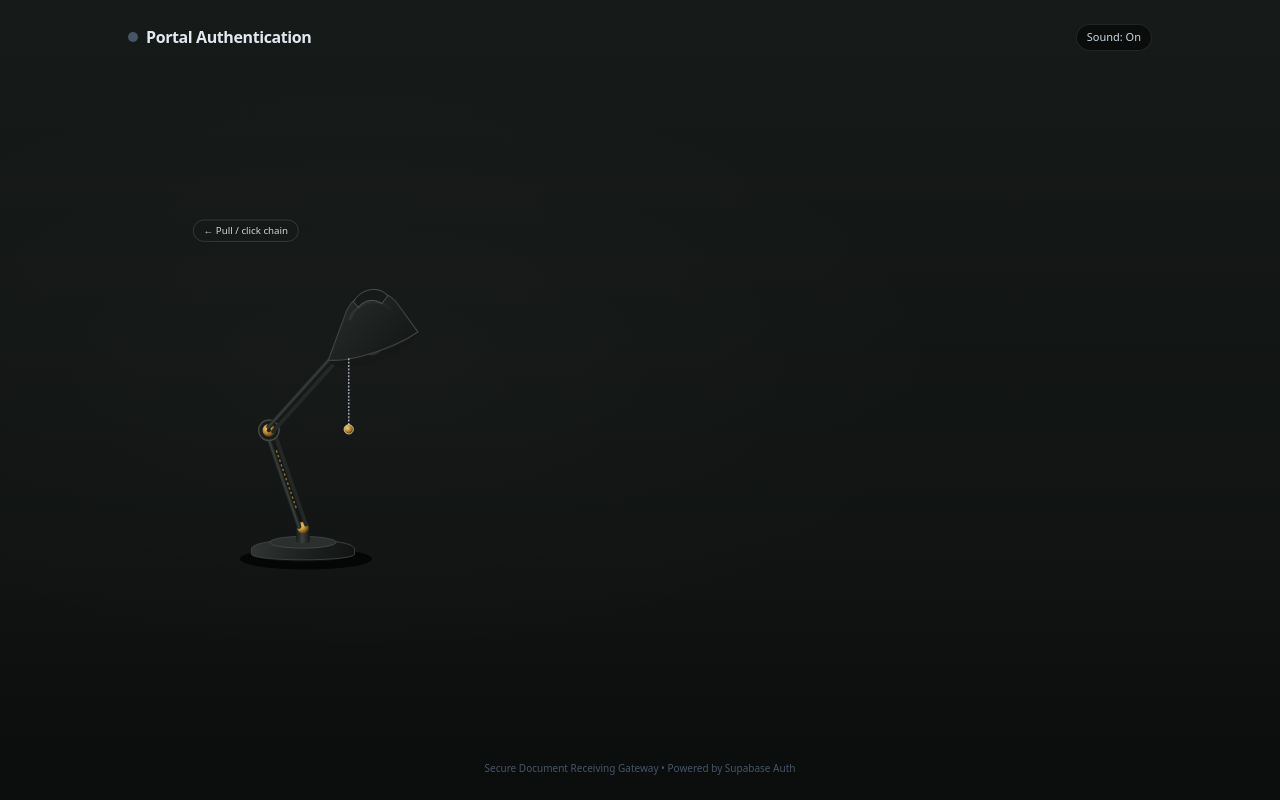
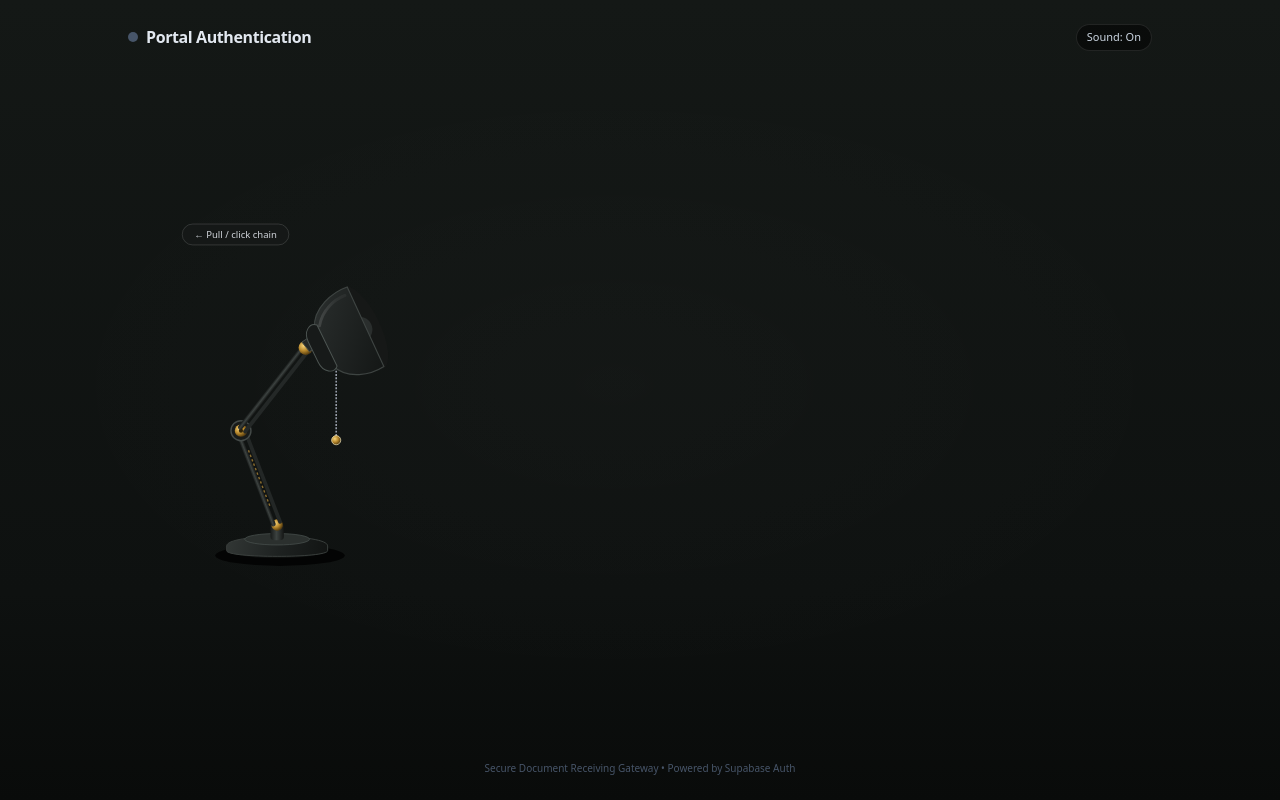
Before and after one commit to alfriephmc-lang/sigpad, a plain HTML site: page index.html in a window 1280 px wide. Drawn offline with nearby package versions, Linux system fonts and the light colour scheme.

Commit message:
Update index.html

```diff
--- a/index.html
+++ b/index.html
@@ -12,12 +12,13 @@
     :root {
       --accent: #f5b041;
       --accent-soft: rgba(245, 176, 65, 0.22);
-      --accent-glow: rgba(245, 176, 65, 0.35);
+      --accent-beam: rgba(245, 176, 65, 0.28);
+      --accent-card-sheen: rgba(245, 176, 65, 0.16);
       --accent-text: #111315;
     }
 
     body {
-      background-color: #111413;
+      background-color: #0e1110;
       color: #f8fafc;
       font-family: system-ui, -apple-system, BlinkMacSystemFont, 'Segoe UI', Roboto, Oxygen, Ubuntu, Cantarell, sans-serif;
       touch-action: manipulation;
@@ -27,8 +28,8 @@
     /* Room wall & floor surface */
     .room-stage {
       background:
-        radial-gradient(ellipse 70% 55% at 28% 46%, var(--wall-light, rgba(255,255,255,0.02)) 0%, transparent 70%),
-        linear-gradient(180deg, #161a18 0%, #101312 72%, #0b0d0c 100%);
+        radial-gradient(ellipse 65% 55% at 48% 48%, var(--wall-light, rgba(255,255,255,0.015)) 0%, transparent 72%),
+        linear-gradient(180deg, #141816 0%, #0e1110 74%, #090b0a 100%);
       transition: background 0.6s ease;
     }
 
@@ -49,14 +50,13 @@
     /* Login card hidden until lamp is turned on */
     .login-card-shell {
       opacity: 0;
-      transform: translateY(18px) scale(0.96);
+      transform: translateY(16px) scale(0.96);
       pointer-events: none;
       filter: blur(4px);
       transition:
         opacity 0.55s cubic-bezier(0.22, 1, 0.36, 1),
         transform 0.55s cubic-bezier(0.22, 1, 0.36, 1),
-        filter 0.45s ease,
-        box-shadow 0.6s ease;
+        filter 0.45s ease;
     }
 
     body.lamp-on .login-card-shell {
@@ -66,14 +66,43 @@
       filter: blur(0);
     }
 
+    /* Card illuminated directly by the lamp beam from the left */
     .glass-card {
-      background: linear-gradient(180deg, rgba(28, 30, 32, 0.94) 0%, rgba(20, 22, 24, 0.97) 100%);
+      position: relative;
+      overflow: hidden;
+      background: linear-gradient(135deg, rgba(32, 34, 36, 0.94) 0%, rgba(19, 21, 23, 0.98) 100%);
       backdrop-filter: blur(16px);
       -webkit-backdrop-filter: blur(16px);
       border: 1px solid rgba(255, 255, 255, 0.08);
+      border-left: 1px solid rgba(255, 255, 255, 0.14);
       box-shadow:
-        0 25px 60px rgba(0, 0, 0, 0.75),
-        0 0 40px var(--accent-soft);
+        0 28px 65px rgba(0, 0, 0, 0.82),
+        -12px 0 45px var(--accent-soft);
+      transition: box-shadow 0.6s ease, border-color 0.6s ease;
+    }
+
+    body.lamp-on .glass-card {
+      border-left-color: var(--accent-beam);
+    }
+
+    /* Light wash hitting the card's left & center surface */
+    .glass-card::before {
+      content: "";
+      position: absolute;
+      inset: 0;
+      background: radial-gradient(
+        circle at -10% 35%,
+        var(--accent-card-sheen) 0%,
+        rgba(255, 255, 255, 0.03) 45%,
+        transparent 75%
+      );
+      opacity: 0;
+      pointer-events: none;
+      transition: opacity 0.6s ease;
+    }
+
+    body.lamp-on .glass-card::before {
+      opacity: 1;
     }
 
     .accent-btn {
@@ -141,39 +170,39 @@
   </header>
 
   <!-- ================= VIEW 1: LOGIN STAGE ================= -->
-  <section id="loginView" class="w-full max-w-5xl mx-auto my-auto z-10">
-    <div class="grid grid-cols-1 md:grid-cols-12 gap-4 md:gap-8 items-center">
+  <section id="loginView" class="w-full max-w-5xl mx-auto my-auto z-10 relative">
+    <div class="grid grid-cols-1 md:grid-cols-12 gap-2 md:gap-4 items-center">
 
-      <!-- Realistic Articulated Desk Lamp with Pull Chain -->
-      <div class="md:col-span-6 flex flex-col items-center justify-center relative select-none">
-        <svg id="lampSvg" class="w-full max-w-[330px] sm:max-w-[370px] h-auto overflow-visible" viewBox="0 0 380 390" fill="none" xmlns="http://www.w3.org/2000/svg">
+      <!-- Realistic Articulated Desk Lamp Aimed at the Login Card -->
+      <div class="md:col-span-6 flex flex-col items-center justify-center relative select-none z-10">
+        <svg id="lampSvg" class="w-full max-w-[350px] sm:max-w-[400px] h-auto overflow-visible" viewBox="0 0 420 390" fill="none" xmlns="http://www.w3.org/2000/svg">
           <defs>
             <!-- Metallic Shade Gradient -->
-            <linearGradient id="shadeMetal" x1="125" y1="55" x2="235" y2="155" gradientUnits="userSpaceOnUse">
-              <stop offset="0%" stop-color="#3c4240" />
-              <stop offset="35%" stop-color="#232726" />
+            <linearGradient id="shadeMetal" x1="120" y1="60" x2="230" y2="165" gradientUnits="userSpaceOnUse">
+              <stop offset="0%" stop-color="#434947" />
+              <stop offset="35%" stop-color="#252928" />
               <stop offset="85%" stop-color="#141716" />
-              <stop offset="100%" stop-color="#0d0f0e" />
+              <stop offset="100%" stop-color="#0c0e0d" />
             </linearGradient>
 
             <!-- Specular Rim Highlight on Shade -->
-            <linearGradient id="shadeRim" x1="130" y1="62" x2="220" y2="120" gradientUnits="userSpaceOnUse">
-              <stop offset="0%" stop-color="rgba(255,255,255,0.28)" />
-              <stop offset="50%" stop-color="rgba(255,255,255,0.04)" />
+            <linearGradient id="shadeRim" x1="125" y1="65" x2="215" y2="120" gradientUnits="userSpaceOnUse">
+              <stop offset="0%" stop-color="rgba(255,255,255,0.32)" />
+              <stop offset="55%" stop-color="rgba(255,255,255,0.05)" />
               <stop offset="100%" stop-color="rgba(255,255,255,0)" />
             </linearGradient>
 
             <!-- Inner Shade Reflector (tinted dynamically) -->
             <radialGradient id="innerReflector" cx="50%" cy="45%" r="55%">
-              <stop offset="0%" stop-color="#ffffff" stop-opacity="0.95" />
-              <stop offset="45%" id="innerStopMid" stop-color="#f5b041" stop-opacity="0.85" />
+              <stop offset="0%" stop-color="#ffffff" stop-opacity="0.98" />
+              <stop offset="45%" id="innerStopMid" stop-color="#f5b041" stop-opacity="0.90" />
               <stop offset="100%" id="innerStopEdge" stop-color="#78350f" stop-opacity="0.95" />
             </radialGradient>
 
             <!-- Metallic Arm Gradient -->
             <linearGradient id="armMetal" x1="0" y1="0" x2="1" y2="0">
               <stop offset="0%" stop-color="#181b1a" />
-              <stop offset="45%" stop-color="#3a403e" />
+              <stop offset="45%" stop-color="#3c4240" />
               <stop offset="100%" stop-color="#141615" />
             </linearGradient>
 
@@ -185,28 +214,28 @@
             </radialGradient>
 
             <!-- Weighted Base Gradient -->
-            <linearGradient id="baseMetal" x1="55" y1="322" x2="175" y2="352" gradientUnits="userSpaceOnUse">
+            <linearGradient id="baseMetal" x1="45" y1="322" x2="165" y2="352" gradientUnits="userSpaceOnUse">
               <stop offset="0%" stop-color="#343937" />
               <stop offset="50%" stop-color="#1e2221" />
               <stop offset="100%" stop-color="#0f1110" />
             </linearGradient>
 
-            <!-- Volumetric Spotlight Cone -->
-            <linearGradient id="beamGrad" x1="185" y1="130" x2="235" y2="355" gradientUnits="userSpaceOnUse">
-              <stop offset="0%" id="beamStopTop" stop-color="#f5b041" stop-opacity="0.46" />
-              <stop offset="55%" id="beamStopMid" stop-color="#f5b041" stop-opacity="0.14" />
+            <!-- Angled Volumetric Spotlight Cone Aimed Right Toward Login Card -->
+            <linearGradient id="beamGrad" x1="185" y1="115" x2="520" y2="235" gradientUnits="userSpaceOnUse">
+              <stop offset="0%" id="beamStopTop" stop-color="#f5b041" stop-opacity="0.52" />
+              <stop offset="48%" id="beamStopMid" stop-color="#f5b041" stop-opacity="0.20" />
               <stop offset="100%" id="beamStopBot" stop-color="#f5b041" stop-opacity="0" />
             </linearGradient>
 
             <!-- Desk Surface Light Pool -->
             <radialGradient id="floorPoolGrad" cx="50%" cy="50%" r="50%">
-              <stop offset="0%" id="poolStopCenter" stop-color="#f5b041" stop-opacity="0.34" />
-              <stop offset="65%" id="poolStopMid" stop-color="#f5b041" stop-opacity="0.10" />
+              <stop offset="0%" id="poolStopCenter" stop-color="#f5b041" stop-opacity="0.26" />
+              <stop offset="65%" id="poolStopMid" stop-color="#f5b041" stop-opacity="0.08" />
               <stop offset="100%" stop-color="#f5b041" stop-opacity="0" />
             </radialGradient>
 
-            <filter id="softGlow" x="-40%" y="-40%" width="180%" height="180%">
-              <feGaussianBlur stdDeviation="8" result="blur" />
+            <filter id="softGlow" x="-45%" y="-45%" width="190%" height="190%">
+              <feGaussianBlur stdDeviation="9" result="blur" />
               <feMerge>
                 <feMergeNode in="blur" />
                 <feMergeNode in="SourceGraphic" />
@@ -215,106 +244,109 @@
           </defs>
 
           <!-- Desk Contact Shadow -->
-          <ellipse cx="118" cy="348" rx="68" ry="11" fill="rgba(0,0,0,0.75)" />
+          <ellipse cx="105" cy="348" rx="68" ry="11" fill="rgba(0,0,0,0.78)" />
 
-          <!-- Floor Light Pool (visible when ON) -->
-          <ellipse cx="222" cy="346" rx="125" ry="22" fill="url(#floorPoolGrad)" class="floor-pool" />
+          <!-- Subtle Desk Light Spill -->
+          <ellipse cx="265" cy="348" rx="145" ry="20" fill="url(#floorPoolGrad)" class="floor-pool" />
 
-          <!-- Volumetric Light Beam Cone (visible when ON) -->
-          <polygon points="142,145 232,115 348,348 112,348" fill="url(#beamGrad)" class="lamp-beam" />
+          <!-- Angled Volumetric Light Beam Illuminating the Login Card on the Right -->
+          <polygon points="175,152 218,86 560,25 560,365" fill="url(#beamGrad)" class="lamp-beam" />
 
           <!-- Lamp Base -->
-          <ellipse cx="115" cy="341" rx="54" ry="10" fill="#0d0f0e" />
-          <path d="M62 338 C62 325, 168 325, 168 338 L168 343 C168 351, 62 351, 62 343 Z" fill="url(#baseMetal)" stroke="#3b413f" stroke-width="1" />
-          <ellipse cx="115" cy="331" rx="34" ry="6" fill="#2b302e" stroke="#484f4d" stroke-width="0.8" />
+          <ellipse cx="102" cy="341" rx="54" ry="10" fill="#0d0f0e" />
+          <path d="M49 338 C49 325, 155 325, 155 338 L155 343 C155 351, 49 351, 49 343 Z" fill="url(#baseMetal)" stroke="#3b413f" stroke-width="1" />
+          <ellipse cx="102" cy="331" rx="34" ry="6" fill="#2b302e" stroke="#484f4d" stroke-width="0.8" />
           <!-- Base Pivot Stem -->
-          <rect x="108" y="314" width="14" height="18" rx="4" fill="url(#armMetal)" />
-          <circle cx="115" cy="316" r="6" fill="url(#brassJoint)" />
+          <rect x="95" y="314" width="14" height="18" rx="4" fill="url(#armMetal)" />
+          <circle cx="102" cy="316" r="6" fill="url(#brassJoint)" />
 
           <!-- Lower Articulated Arm -->
-          <g transform="rotate(-19 115 316)">
-            <rect x="109" y="210" width="5" height="106" rx="2.5" fill="url(#armMetal)" />
-            <rect x="117" y="210" width="4" height="106" rx="2" fill="#232726" />
+          <g transform="rotate(-21 102 316)">
+            <rect x="96" y="210" width="5" height="106" rx="2.5" fill="url(#armMetal)" />
+            <rect x="104" y="210" width="4" height="106" rx="2" fill="#232726" />
             <!-- Tension Spring Detail -->
-            <line x1="115" y1="232" x2="115" y2="296" stroke="#8a6c2e" stroke-width="1.5" stroke-dasharray="2.5 2.5" />
+            <line x1="102" y1="232" x2="102" y2="296" stroke="#8a6c2e" stroke-width="1.5" stroke-dasharray="2.5 2.5" />
           </g>
 
           <!-- Elbow Joint -->
-          <circle cx="80" cy="216" r="10.5" fill="#181b1a" stroke="#434947" stroke-width="1.5" />
-          <circle cx="80" cy="216" r="6.5" fill="url(#brassJoint)" />
-          <circle cx="80" cy="216" r="2.2" fill="#2d2108" />
+          <circle cx="64" cy="217" r="10.5" fill="#181b1a" stroke="#434947" stroke-width="1.5" />
+          <circle cx="64" cy="217" r="6.5" fill="url(#brassJoint)" />
+          <circle cx="64" cy="217" r="2.2" fill="#2d2108" />
 
           <!-- Upper Articulated Arm -->
-          <g transform="rotate(42 80 216)">
-            <rect x="75" y="106" width="5" height="110" rx="2.5" fill="url(#armMetal)" />
-            <rect x="82" y="106" width="4" height="110" rx="2" fill="#242827" />
+          <g transform="rotate(38 64 217)">
+            <rect x="59" y="107" width="5" height="110" rx="2.5" fill="url(#armMetal)" />
+            <rect x="66" y="107" width="4" height="110" rx="2" fill="#242827" />
           </g>
 
           <!-- Neck Socket & Swivel -->
-          <circle cx="153" cy="134" r="7.5" fill="url(#brassJoint)" />
-          <path d="M148 128 L166 106 L176 114 L158 136 Z" fill="#232726" stroke="#454c4a" stroke-width="1" />
+          <circle cx="132" cy="130" r="7.5" fill="url(#brassJoint)" />
+          <path d="M128 124 L152 108 L160 118 L136 134 Z" fill="#232726" stroke="#454c4a" stroke-width="1" />
 
-          <!-- Inner Shade Opening & Bulb -->
-          <ellipse cx="187" cy="130" rx="47" ry="16" transform="rotate(-18 187 130)" fill="#161817" />
-          <ellipse cx="187" cy="130" rx="44" ry="14" transform="rotate(-18 187 130)" fill="url(#innerReflector)" class="bulb-glow" />
+          <!-- Lamp Head Group Tilted Toward the Login Card -->
+          <g transform="rotate(-26 175 122)">
+            <!-- Inner Shade Opening & Reflector -->
+            <ellipse cx="196" cy="118" rx="18" ry="48" fill="#161817" />
+            <ellipse cx="196" cy="118" rx="15" ry="45" fill="url(#innerReflector)" class="bulb-glow" />
 
-          <!-- Glowing Bulb Sphere -->
-          <circle id="lampBulb" cx="185" cy="126" r="13" fill="#2a2e2d" />
-          <circle id="lampBulbLit" cx="185" cy="126" r="13" fill="#fff7ed" filter="url(#softGlow)" class="bulb-glow" />
+            <!-- Glowing Bulb Sphere -->
+            <circle id="lampBulb" cx="192" cy="118" r="13.5" fill="#2a2e2d" />
+            <circle id="lampBulbLit" cx="192" cy="118" r="13.5" fill="#fffbeb" filter="url(#softGlow)" class="bulb-glow" />
 
-          <!-- Outer Bell Lamp Shade -->
-          <path d="M158 98 C166 72, 198 66, 212 86 L233 115 C208 132, 165 146, 141 144 Z"
-            fill="url(#shadeMetal)" stroke="#3e4442" stroke-width="1.2" />
-          <!-- Top Cap -->
-          <path d="M167 84 C174 70, 194 67, 202 78 L196 86 C188 80, 177 82, 172 90 Z"
-            fill="#171a19" stroke="#4d5552" stroke-width="1" />
-          <!-- Specular Highlight Arc -->
-          <path d="M163 102 C170 84, 192 78, 204 91" stroke="url(#shadeRim)" stroke-width="3" stroke-linecap="round" />
+            <!-- Outer Bell Lamp Shade -->
+            <path d="M150 96 C158 76, 184 70, 200 72 L198 164 C182 166, 158 160, 150 140 Z"
+              fill="url(#shadeMetal)" stroke="#3e4442" stroke-width="1.2" />
+            <!-- Rear Cap -->
+            <path d="M138 106 C138 94, 148 88, 154 94 L154 142 C148 148, 138 142, 138 130 Z"
+              fill="#171a19" stroke="#4d5552" stroke-width="1" />
+            <!-- Specular Highlight Arc -->
+            <path d="M156 96 C166 82, 182 78, 194 79" stroke="url(#shadeRim)" stroke-width="3" stroke-linecap="round" />
+          </g>
 
-          <!-- Interactive Pull-Chain Cord & Bead -->
+          <!-- Interactive Pull-Chain Cord & Bead (hangs vertically under the tilted shade) -->
           <g id="pullChainGroup">
             <!-- Cord line -->
-            <line id="chainCord" x1="162" y1="142" x2="162" y2="212" stroke="#9ca3af" stroke-width="1.6" stroke-dasharray="2 1.5" />
+            <line id="chainCord" x1="164" y1="154" x2="164" y2="224" stroke="#9ca3af" stroke-width="1.6" stroke-dasharray="2 1.5" />
             <!-- Brass/Silver Bead -->
-            <circle id="chainBead" cx="162" cy="215" r="4.8" fill="url(#brassJoint)" stroke="#fef3c7" stroke-width="0.7" />
+            <circle id="chainBead" cx="164" cy="227" r="4.8" fill="url(#brassJoint)" stroke="#fef3c7" stroke-width="0.7" />
             <!-- Invisible larger touch/drag hit area -->
-            <rect id="pullChainHit" x="142" y="140" width="40" height="95" fill="transparent" />
+            <rect id="pullChainHit" x="144" y="150" width="40" height="98" fill="transparent" />
           </g>
 
           <!-- Prompt Pill beside the Pull Chain -->
-          <g id="pullHintGroup" transform="translate(176, 194)" class="hint-badge pointer-events-none">
-            <rect x="0" y="0" width="108" height="22" rx="11" fill="rgba(22, 25, 24, 0.92)" stroke="rgba(255,255,255,0.14)" stroke-width="1" />
-            <text x="54" y="14.5" text-anchor="middle" fill="#d1d5db" font-size="10" font-family="system-ui, sans-serif">
+          <g id="pullHintGroup" transform="translate(178, 208)" class="hint-badge pointer-events-none">
+            <rect x="0" y="0" width="112" height="22" rx="11" fill="rgba(22, 25, 24, 0.92)" stroke="rgba(255,255,255,0.14)" stroke-width="1" />
+            <text x="56" y="14.5" text-anchor="middle" fill="#d1d5db" font-size="10" font-family="system-ui, sans-serif">
               ← Pull / click chain
             </text>
           </g>
         </svg>
       </div>
 
-      <!-- Login Card (Revealed when Lamp is Turned On) -->
-      <div class="md:col-span-6 w-full max-w-[390px] mx-auto login-card-shell" id="loginCardShell">
+      <!-- Login Card (Illuminated & Revealed when Lamp is Turned On) -->
+      <div class="md:col-span-6 w-full max-w-[395px] mx-auto login-card-shell z-20" id="loginCardShell">
         <div class="glass-card rounded-2xl p-6 sm:p-7 space-y-5">
           <!-- Top Mini Header -->
-          <div class="text-center space-y-1">
+          <div class="text-center space-y-1 relative z-10">
             <span class="text-[10px] font-bold tracking-[0.22em] uppercase text-slate-400">Your Space</span>
             <h2 class="text-2xl font-bold text-slate-100 tracking-tight">Welcome</h2>
             <p class="text-xs text-slate-400">Sign in to continue to Document Gateway</p>
           </div>
 
-          <form onsubmit="handleLogin(event)" class="space-y-4">
+          <form onsubmit="handleLogin(event)" class="space-y-4 relative z-10">
             <div>
               <label class="block text-[11px] font-medium text-slate-300 mb-1.5">Email Address</label>
               <input type="email" id="loginEmail" required placeholder="user@company.com"
-                class="accent-input w-full px-3.5 py-2.5 bg-black/45 border border-white/10 rounded-xl text-sm text-slate-100 placeholder-slate-500 focus:outline-none transition-all">
+                class="accent-input w-full px-3.5 py-2.5 bg-black/50 border border-white/10 rounded-xl text-sm text-slate-100 placeholder-slate-500 focus:outline-none transition-all">
             </div>
 
             <div>
               <div class="flex items-center justify-between mb-1.5">
                 <label class="block text-[11px] font-medium text-slate-300">Password</label>
-                <span class="text-[11px] accent-link opacity-80">Supabase Auth</span>
+                <span class="text-[11px] accent-link opacity-85">Supabase Auth</span>
               </div>
               <input type="password" id="loginPassword" required placeholder="••••••••"
-                class="accent-input w-full px-3.5 py-2.5 bg-black/45 border border-white/10 rounded-xl text-sm text-slate-100 placeholder-slate-500 focus:outline-none transition-all">
+                class="accent-input w-full px-3.5 py-2.5 bg-black/50 border border-white/10 rounded-xl text-sm text-slate-100 placeholder-slate-500 focus:outline-none transition-all">
             </div>
 
             <div id="loginError" class="hidden text-xs text-red-400 bg-red-950/50 border border-red-800/60 p-2.5 rounded-xl text-center"></div>
@@ -325,7 +357,7 @@
             </button>
           </form>
 
-          <div class="pt-2 border-t border-white/10 flex items-center justify-between text-[11px] text-slate-400">
+          <div class="pt-2 border-t border-white/10 flex items-center justify-between text-[11px] text-slate-400 relative z-10">
             <span>Pull lamp chain to toggle light</span>
             <button type="button" onclick="cycleLampColor()" class="accent-link hover:underline font-medium">
               Shift color
@@ -385,13 +417,13 @@
     const SUPABASE_ANON_KEY = "sb_publishable_-b5NQcuBhQk57Y-tXzDe_A_HR3Im8CH";
     const supabaseClient = window.supabase.createClient(SUPABASE_URL, SUPABASE_ANON_KEY);
 
-    // Lamp Color Palettes (matches video color sequence)
+    // Lamp Color Palettes
     const LAMP_COLORS = [
-      { name: "Warm Gold", hex: "#f5b041", deep: "#78350f", soft: "rgba(245, 176, 65, 0.22)", wall: "rgba(245, 176, 65, 0.14)", text: "#111315" },
-      { name: "Electric Cyan", hex: "#38bdf8", deep: "#0c4a6e", soft: "rgba(56, 189, 248, 0.22)", wall: "rgba(56, 189, 248, 0.14)", text: "#091118" },
-      { name: "Crimson Rose", hex: "#f43f5e", deep: "#881337", soft: "rgba(244, 63, 94, 0.24)", wall: "rgba(244, 63, 94, 0.14)", text: "#ffffff" },
-      { name: "Emerald Glow", hex: "#22c55e", deep: "#14532d", soft: "rgba(34, 197, 94, 0.22)", wall: "rgba(34, 197, 94, 0.14)", text: "#08140d" },
-      { name: "Daylight White", hex: "#e2e8f0", deep: "#475569", soft: "rgba(226, 232, 240, 0.20)", wall: "rgba(226, 232, 240, 0.12)", text: "#0f172a" }
+      { name: "Warm Gold", hex: "#f5b041", deep: "#78350f", soft: "rgba(245, 176, 65, 0.24)", beam: "rgba(245, 176, 65, 0.38)", sheen: "rgba(245, 176, 65, 0.17)", wall: "rgba(245, 176, 65, 0.15)", text: "#111315" },
+      { name: "Electric Cyan", hex: "#38bdf8", deep: "#0c4a6e", soft: "rgba(56, 189, 248, 0.24)", beam: "rgba(56, 189, 248, 0.38)", sheen: "rgba(56, 189, 248, 0.17)", wall: "rgba(56, 189, 248, 0.15)", text: "#091118" },
+      { name: "Crimson Rose", hex: "#f43f5e", deep: "#881337", soft: "rgba(244, 63, 94, 0.26)", beam: "rgba(244, 63, 94, 0.38)", sheen: "rgba(244, 63, 94, 0.17)", wall: "rgba(244, 63, 94, 0.15)", text: "#ffffff" },
+      { name: "Emerald Glow", hex: "#22c55e", deep: "#14532d", soft: "rgba(34, 197, 94, 0.24)", beam: "rgba(34, 197, 94, 0.38)", sheen: "rgba(34, 197, 94, 0.17)", wall: "rgba(34, 197, 94, 0.15)", text: "#08140d" },
+      { name: "Daylight White", hex: "#e2e8f0", deep: "#475569", soft: "rgba(226, 232, 240, 0.22)", beam: "rgba(226, 232, 240, 0.34)", sheen: "rgba(226, 232, 240, 0.15)", wall: "rgba(226, 232, 240, 0.13)", text: "#0f172a" }
     ];
 
     let isLampOn = false;
@@ -399,7 +431,6 @@
     let soundEnabled = true;
     let audioCtx = null;
 
-    // Web Audio API Switch Click + 120Hz Electrical Hum (from video code)
     function playLampSound(turningOn) {
       if (!soundEnabled) return;
       const AudioContextClass = window.AudioContext || window.webkitAudioContext;
@@ -443,6 +474,8 @@
       const root = document.documentElement;
       root.style.setProperty("--accent", c.hex);
       root.style.setProperty("--accent-soft", c.soft);
+      root.style.setProperty("--accent-beam", c.beam);
+      root.style.setProperty("--accent-card-sheen", c.sheen);
       root.style.setProperty("--accent-text", c.text);
       if (isLampOn) {
         root.style.setProperty("--wall-light", c.wall);
@@ -482,7 +515,7 @@
           }
         }, 350);
       } else {
-        document.documentElement.style.setProperty("--wall-light", "rgba(255,255,255,0.02)");
+        document.documentElement.style.setProperty("--wall-light", "rgba(255,255,255,0.015)");
         statusDot.classList.remove("bg-emerald-500", "animate-pulse");
         statusDot.classList.add("bg-slate-600");
         moodBtn.classList.add("hidden");
@@ -512,7 +545,7 @@
       const cord = document.getElementById("chainCord");
       const bead = document.getElementById("chainBead");
 
-      const baseY = 212;
+      const baseY = 224;
       let currentY = baseY;
       let velocity = 0;
       let isDragging = false;
@@ -577,7 +610,6 @@
         isDragging = false;
         const moved = Math.abs(e.clientY - startPointerY);
         if (!toggledDuringDrag && moved < 8) {
-          // Simple click/tap also pulls the chain smoothly
           triggerPullBounce();
         } else {
           animFrame = requestAnimationFrame(springBack);
```
